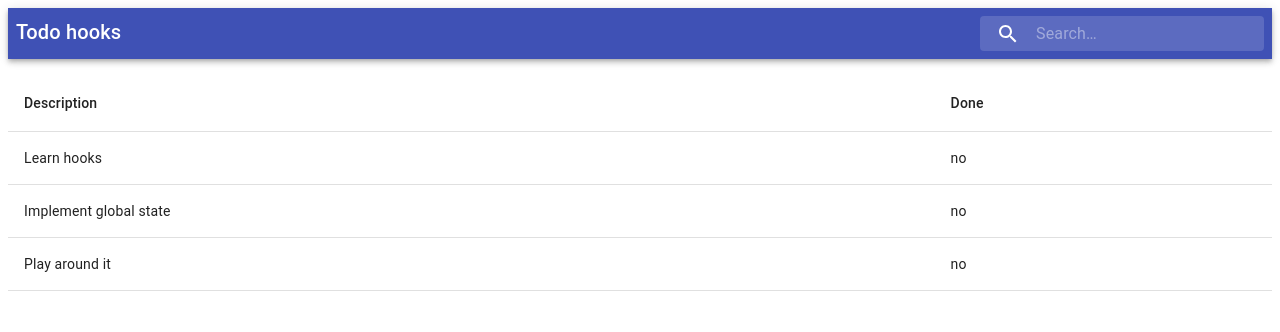
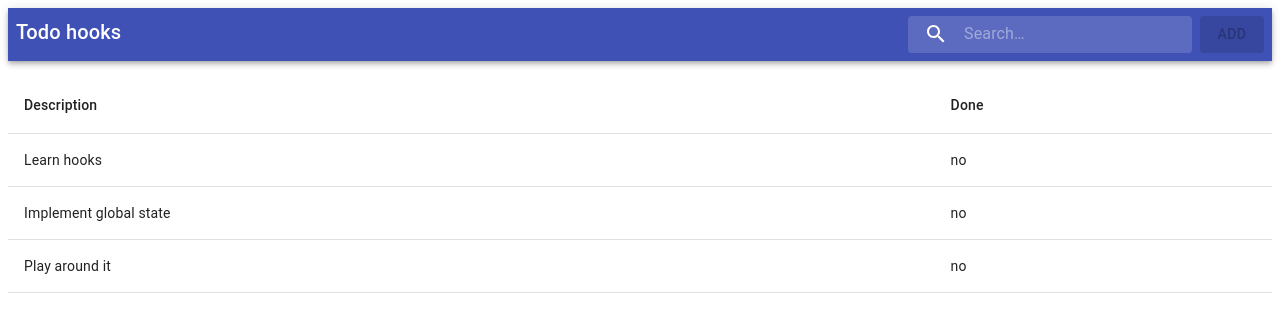
Before and after one commit to vanderleisilva/react-context, a React (Create React App) app: page / in a window 1280 px wide. Shown: the top 332 px of the page. Built offline with nearby package versions, Linux system fonts and the light colour scheme.

Commit message:
add todo functionality

```diff
--- /dev/null
+++ b/src/components/add/index.js
@@ -0,0 +1,18 @@
+import React from 'react';
+import useTodo from 'hooks/useTodo';
+
+import Button from '@material-ui/core/Button';
+
+export default props => {
+  const { filter, add } = useTodo();
+
+  return (
+    <Button
+      {...props}
+      variant='contained'
+      onClick={add}
+      disabled={!filter}
+      children='Add'
+    />
+  );
+};
--- a/src/components/header/index.js
+++ b/src/components/header/index.js
@@ -1,5 +1,6 @@
 import React from 'react';
-import Filter from "components/filter";
+import Filter from 'components/filter';
+import Add from 'components/add';
 
 import { makeStyles } from '@material-ui/core/styles';
 import AppBar from '@material-ui/core/AppBar';
@@ -10,7 +11,13 @@ const useStyles = makeStyles(({ spacing }) => ({
     padding: spacing(1),
     marginBottom: spacing(2),
     flexDirection: 'row',
-    justifyContent: 'space-between'
+    justifyContent: 'space-between',
+  },
+  actions: {
+    display: 'flex',
+  },
+  add: {
+    marginLeft: spacing(1),
   },
 }));
 
@@ -19,7 +26,10 @@ export default () => {
   return (
     <AppBar position='static' className={classes.appBar}>
       <Typography variant='h6' noWrap children='Todo hooks' />
-      <Filter />
+      <div className={classes.actions}>
+        <Filter />
+        <Add className={classes.add} />
+      </div>
     </AppBar>
   );
 };
--- a/src/hooks/useTodo.js
+++ b/src/hooks/useTodo.js
@@ -6,7 +6,20 @@ export default () => {
 
   const update = todo => {};
 
-  const add = todo => {};
+  const add = () => {
+    setState(st => ({
+      ...st,
+      todos: [
+        ...st.todos,
+        {
+          id: 4,
+          name: st.filter,
+          done: false,
+        },
+      ],
+      filter: '',
+    }));
+  };
 
   const remove = todo => {};
 
```
